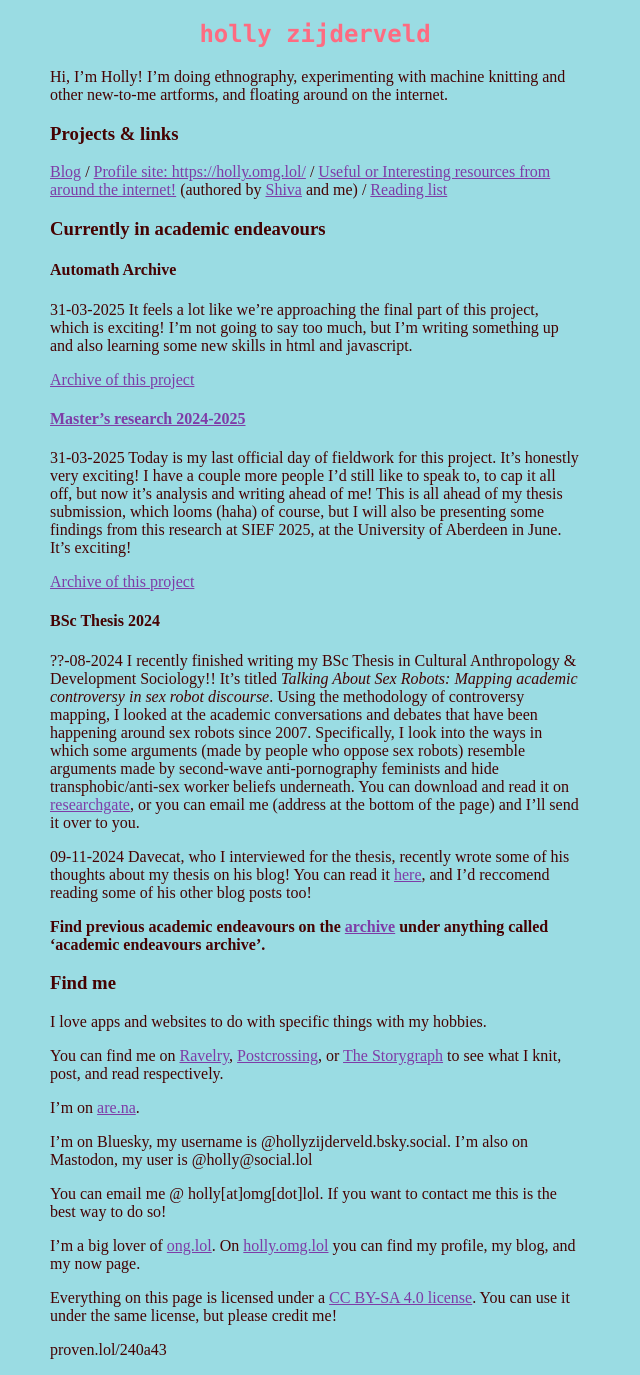
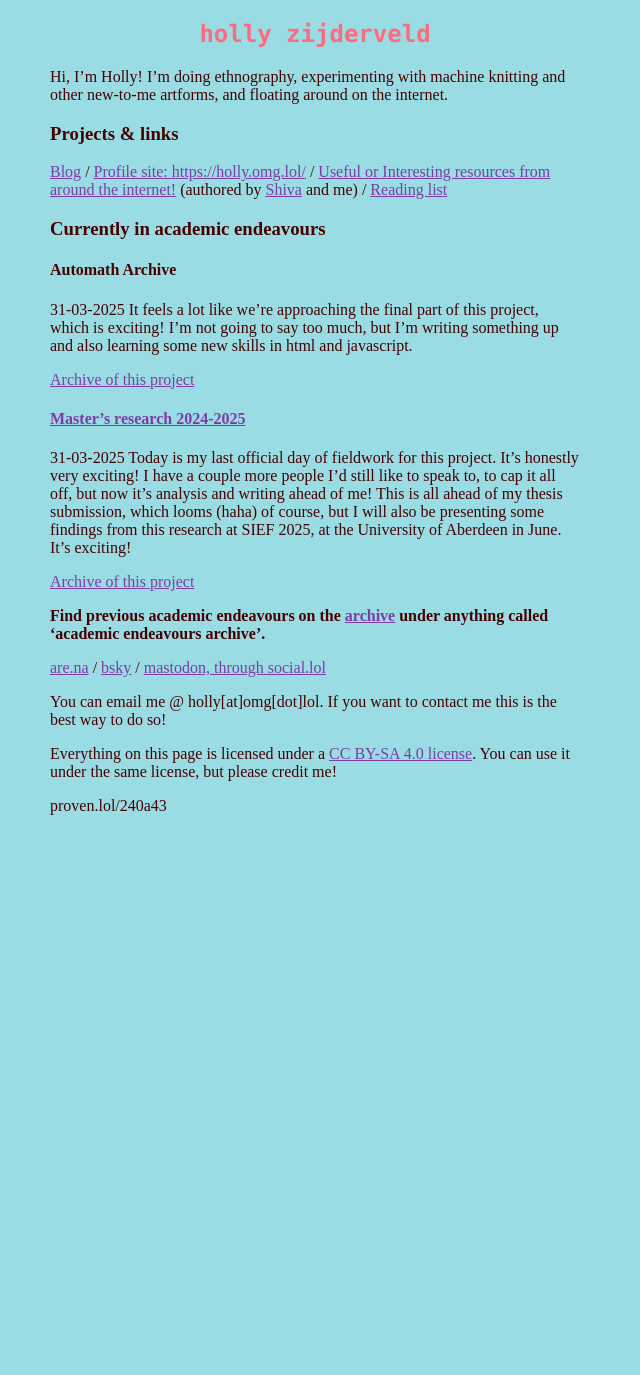
Before and after one commit to hollyz1jderveld/hollyz1jderveld.github.io, a Jekyll site: the page built from index.md, in a window 1280 px wide. Shown: the whole page, without its empty margins (0-640 px from the left). Built offline with Jekyll 4.4.1, drawn with Linux system fonts in a browser that asks for light colours; some web fonts are replaced; Markdown is read by kramdown in place of the engine named in the settings; our own code applies the rules of GitHub Pages for plain Markdown files; after the commit the page ends 900 px from its top, so only the background shows below that.

Commit message:
Update index.md

```diff
--- a/index.md
+++ b/index.md
@@ -21,25 +21,11 @@ Hi, I'm Holly! I'm doing ethnography, experimenting with machine knitting and ot
 
 [Archive of this project](https://hollyz1jderveld.github.io/blog/pages/before_masters)
 
-#### BSc Thesis 2024
-??-08-2024 I recently finished writing my BSc Thesis in Cultural Anthropology & Development Sociology!! It's titled *Talking About Sex Robots: Mapping academic controversy in sex robot discourse*. Using the methodology of controversy mapping, I looked at the academic conversations and debates that have been happening around sex robots since 2007. Specifically, I look into the ways in which some arguments (made by people who oppose sex robots) resemble arguments made by second-wave anti-pornography feminists and hide transphobic/anti-sex worker beliefs underneath. You can download and read it on [researchgate](https://www.researchgate.net/publication/382625206_Talking_About_Sex_Robots_Mapping_academic_controversy_in_sex_robot_discourse), or you can email me (address at the bottom of the page) and I'll send it over to you.
-
-09-11-2024 Davecat, who I interviewed for the thesis, recently wrote some of his thoughts about my thesis on his blog! You can read it [here](http://www.kuroneko-chan.com/echoes/?p=6748), and I'd reccomend reading some of his other blog posts too!
-
 **Find previous academic endeavours on the [archive](https://hollyz1jderveld.github.io/blog/contents) under anything called 'academic endeavours archive'.**
 
-### Find me
-I love apps and websites to do with specific things with my hobbies.
-
-You can find me on [Ravelry](https://www.ravelry.com/people/Midnight4225), [Postcrossing](https://www.postcrossing.com/user/Midnight4225), or [The Storygraph](https://app.thestorygraph.com/profile/hollyzijderveld) to see what I knit, post, and read respectively.
-
-I'm on [are.na](https://www.are.na/holly-zijderveld/channels).
-
-I'm on Bluesky, my username is @hollyzijderveld.bsky.social. I'm also on Mastodon, my user is @holly@social.lol
+[are.na](https://www.are.na/holly-zijderveld/channels) / [bsky](https://bsky.app/profile/hollyzijderveld.bsky.social/) / [mastodon, through social.lol](https://social.lol/@holly)
 
 You can email me @ holly[at]omg[dot]lol. If you want to contact me this is the best way to do so!
-
-I'm a big lover of [ong.lol](https://omg.lol/). On [holly.omg.lol](https://holly.omg.lol/) you can find my profile, my blog, and my now page.
 
 Everything on this page is licensed under a [CC BY-SA 4.0 license](https://creativecommons.org/licenses/by-sa/4.0/). You can use it under the same license, but please credit me!
 
```
